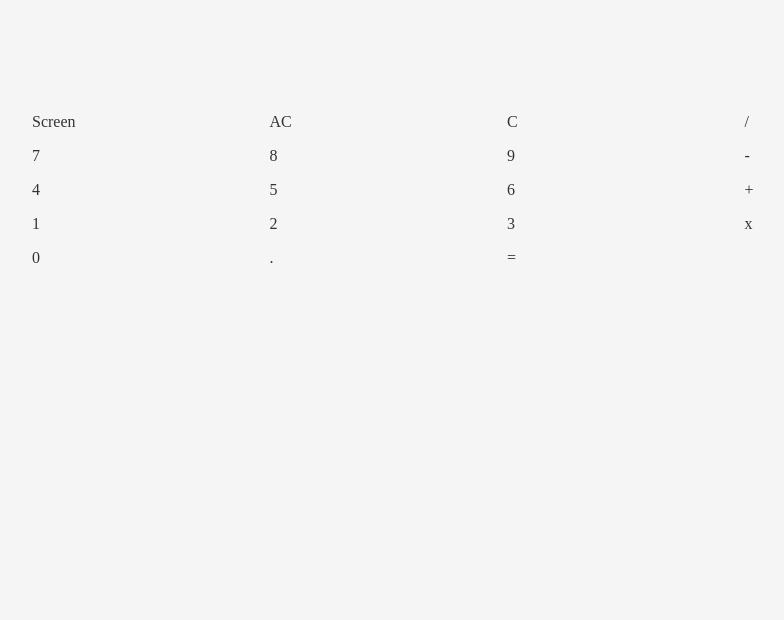
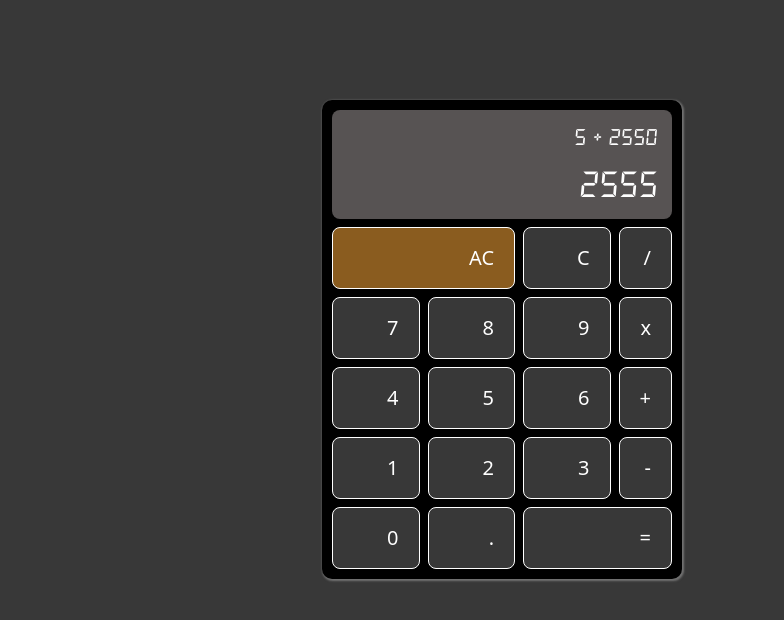
Before and after one commit to emilations/odin-Calculator, a plain HTML site: page index.html in a window 1280 px wide. Shown: the whole page, without its empty margins (138-922 px from the left). Drawn offline with Linux system fonts and the light colour scheme.

Commit message:
Add calculator html+css and javascript listeners

```diff
--- a/index.html
+++ b/index.html
@@ -9,15 +9,18 @@
     <title>Calculator</title>
 </head>
 <body>
-    <div class="container">
-        <div class="screen">Screen</div>
-        <div class="btn">AC</div>
+    <div class="calculator">
+        <div class="display">
+            <div class="display__prompt display__prompt--result">5 + 2550</div>
+            <div class="display__prompt display__prompt--current">2555</div>
+        </div>
+        <div class="btn btn--AC">AC</div>
         <div class="btn">C</div>
         <div class="btn">/</div>
         <div class="btn">7</div>
         <div class="btn">8</div>
         <div class="btn">9</div>
-        <div class="btn">-</div>
+        <div class="btn">x</div>
         <div class="btn">4</div>
         <div class="btn">5</div>
         <div class="btn">6</div>
@@ -25,7 +28,7 @@
         <div class="btn">1</div>
         <div class="btn">2</div>
         <div class="btn">3</div>
-        <div class="btn">x</div>
+        <div class="btn">-</div>
         <div class="btn">0</div>
         <div class="btn">.</div>
         <div class="btn">=</div>
--- a/script.js
+++ b/script.js
@@ -0,0 +1,39 @@
+listenButtons()
+const displayResult = document.querySelector(".display__prompt--result")
+const displayCurrent = document.querySelector(".display__prompt--current")
+
+function listenButtons() {
+    const buttons = document.querySelectorAll(".btn")
+
+    buttons.forEach((button) => button.addEventListener("click", operand))
+}
+
+function operand(e) {
+
+}
+
+function operate(e) {
+    let input = e.target.innerText;
+    let operation = /[/x+-]/;
+    if (input == "AC") {return displayResult.textContent = ""}
+    if (input == "C") {return displayResult.textContent = displayResult.textContent.slice(0, -1)}
+    if (operation.test(input)) {return console.log("operation input")}
+}
+
+function changeDisplay() {}
+
+function add(a, b) {
+    return a + b;
+}
+
+function substract(a, b) {
+    return a - b;
+}
+
+function multiply(a, b) {
+    return a * b;
+}
+
+function divide(a, b) {
+    return a / b;
+}
--- a/styles.css
+++ b/styles.css
@@ -1,3 +1,8 @@
+@font-face {
+    font-family: "LCD-Font";
+    src: url(./static/DS-DIGII.TTF) format("truetype");
+  }
+
 * {
     box-sizing: border-box;
     padding: 0;
@@ -6,54 +11,65 @@
 
 body {
     font-size: 16px;
-    line-height: 1.5;
-    color: #333;
-    background: #f5f5f5;
+    font-family: system-ui, -apple-system, BlinkMacSystemFont, 'Segoe UI', Roboto, Oxygen, Ubuntu, Cantarell, 'Open Sans', 'Helvetica Neue', sans-serif;
+    line-height: 1;
+    color: white;
+    background: #383838;
 }
 
-.container {
-    max-width: 960px;
+.calculator {
+    background-color: black;
+    box-shadow: 1px 1px 2px 1px rgb(114, 114, 114);
+    max-width: 360px;
     margin: 100px auto;
     padding: 10px;
     display: grid;
-    /* grid-template-columns: repeat(3, 1fr); */
-    grid-template-columns: repeat(auto-fill, minmax(200px, 1fr));
-
-    /* column-gap: 10px;
-    row-gap: 10px; */
-    gap: 10px;
-
-    /* grid-auto-rows: minmax(200px, auto); */
-    /* grid-template-rows: repeat(3, 1fr) */
+    gap: 8px;
+    grid-template-columns: 1fr 1fr 1fr 0.6fr;
+    grid-template-rows: 1.75fr repeat(5, 1fr);
+    border-radius: 10px;
 }
 
-.item {
-    background: steelblue;
+.display {
+    background-color: rgb(87, 83, 83);
+    grid-column: 1 / 5;
+    border-radius: 8px;
+    display: flex;
+    flex-direction: column;
+    align-items: flex-end;
+    padding: 15px;
+    justify-content: space-between;
+    font-family: LCD-Font;
+}
+
+.display__prompt--result {
+    font-size: 25px;
+}
+
+.display__prompt--current {
+    font-size: 40px;
+}
+
+.btn {
+    background: #383838;
     color: #fff;
+    text-align: end;
     font-size: 20px;
     padding: 20px;
-    border: skyblue 1px solid;
-}
-/*
-.item:nth-of-type(1) {
-    background: black;
-    grid-column: 1 / span 2;
+    border: white 1px solid;
+    border-radius: 8px;
 }
 
-.item:nth-of-type(3) {
-    background: black;
-    grid-row-start: 2;
-    grid-row-end: 4;
+.btn--AC {
+    grid-column: 1 / 3;
+    background-color: rgb(138, 92, 31);
 }
 
-.item:nth-of-type(4) {
-    background: black;
-    /* grid-row: 2 / 4; */
-    /* grid-column: 2 / 4;
-} */
+.btn:last-of-type {
+    grid-column: 3 / 5;
+}
 
-@media(max-width: 500px) {
-    .container {
-        grid-template-columns: 1fr;
-    }
+.btn:active {
+    box-shadow: inset 0px 0px 2px 1px white;
+    transform: scale(0.98);
 }
```
Also changed, not shown: static/DIGITAL.TXT (added), static/DS-DIGI.TTF (added), static/DS-DIGIB.TTF (added), static/DS-DIGII.TTF (added), static/DS-DIGIT.TTF (added).
